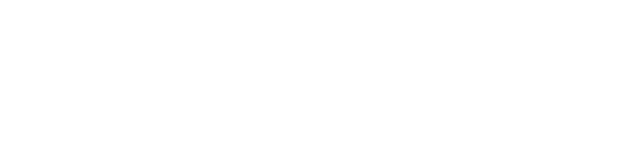
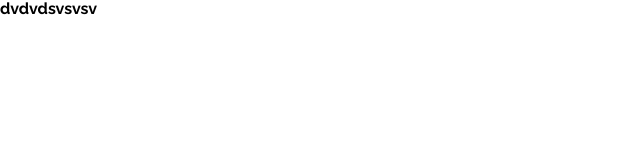
Before and after one commit to Dmitriy0212/js_project_group8, a plain HTML site: page index.html in a window 1280 px wide. Shown: the whole page, without its empty margins (0-640 px from the left). Drawn offline with Linux system fonts and the light colour scheme.

Commit message:
Deploying to gh-pages from @ Dmitriy0212/js_project_group8@a62c6da790a06821843ab332974e9beb03498d4f 🚀

```diff
--- a/index.html
+++ b/index.html
@@ -15,6 +15,9 @@
   </head>
   <body>
 
+    <section>
+      <div>dvdvdsvsvsv</div>
+    </section>
 
     <main>
 
```
